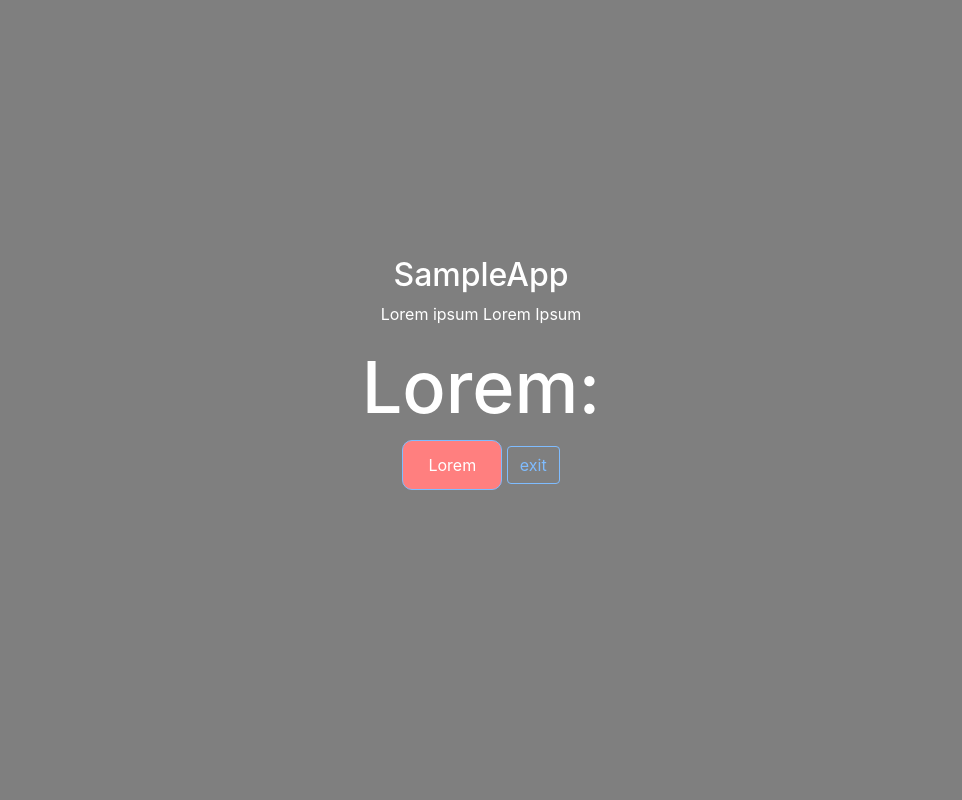
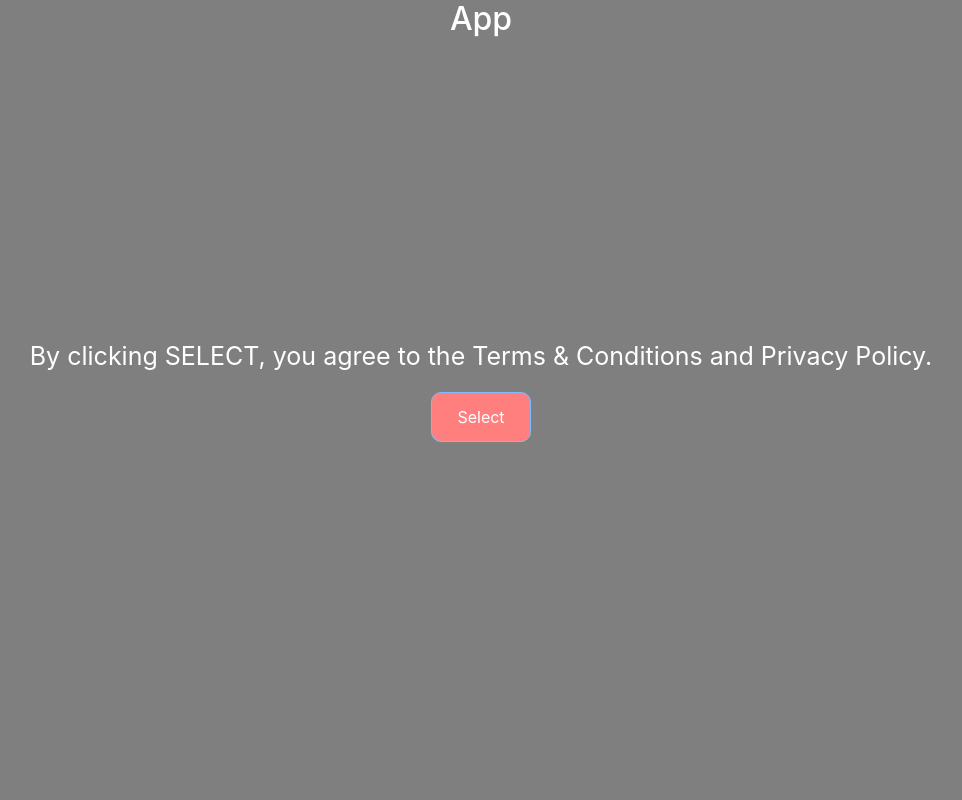
Before and after one commit to jrmronquillo/Controller-App, a Flask app: page /sampleApp2 in a window 1280 px wide. Shown: the whole page, without its empty margins (159-1121 px from the left). Run offline with Flask 2, Linux system fonts and the light colour scheme; parts of the project's set-up code (start-up, migrations or seed data) failed here and were passed over; some libraries are stand-ins or nearby versions.

Commit message:
changed mockup text

```diff
--- a/main/templates/sampleApp2.html
+++ b/main/templates/sampleApp2.html
@@ -4,7 +4,7 @@
 	<title>Sample App</title>
 		<link rel="stylesheet" href="https://maxcdn.bootstrapcdn.com/bootstrap/4.0.0/css/bootstrap.min.css" integrity="sha384-Gn5384xqQ1aoWXA+058RXPxPg6fy4IWvTNh0E263XmFcJlSAwiGgFAW/dAiS6JXm" crossorigin="anonymous">
 	<style>
-		.container-full {
+		.contain-full {
 			position: fixed;
 			top:0px;
 			left:0px;
@@ -14,23 +14,25 @@
 			height: 100%;
 			text-align: center;
 		}
-		.main-title, #key-down {
-			top: 90%;
+		.header{
+			vertical-align: top;
+		}
+		.main-title, #key-down, .main {
+			margin-top: 300px;
 			color:white;
-			font-size:72px;
-			vertical-align: middle;
-			line-height: 90px;
-
+			font-size:25px;
 		}
 		#button1{
+			justify-content: right;
 			background-color: red;
 			width: 100px;
 			height: 50px;
 			border-radius: 10px;
 			color: white;
+			margin-right: 0px;
 		}
-		h2{
-			margin-top:20%;
+		.footer{
+			align-content: flex-end;
 		}
 	</style>
 	<script type="text/javascript">
@@ -48,6 +50,9 @@
 			//Fall through like it does below.
 			switch(code){
         case 13: // Select / Enter
+        case 32:
+        	alert("test");
+        	break;
         case 48 : // 0
         case 49 : // 1
         case 50 : // 2
@@ -113,15 +118,20 @@
 	</script>
 </head>
 <body>
-	<div class="container-full">
-		<h2 style='color:white'>SampleApp </h2>
-		<p style='color:white'>Lorem ipsum Lorem Ipsum</p>
-		<h1 class="main-title">Lorem:</h1>
-		<div id="key-down"></div>
-		<div id='myiframe'>
+	<div class="contain-full">
+		<div class="header">
+			<h2 style='color:white'> App </h2>
+			<div id="key-down"></div>
+			<div id='myiframe'>
 		</div>
-		<button id="button1" type="button" class="btn btn-outline-primary">Lorem</button>
-		<button id="exit" type="button" class="btn btn-outline-primary" onclick="exiter()">exit</button>
+		<div class="main">
+			<p style='color:white'>By clicking SELECT, you agree to the Terms & Conditions and Privacy Policy.</p>
+
+			</div>
+		</div>
+		<div class="footer">
+			<button id="button1" type="button" class="btn btn-outline-primary">Select</button>
+		</div>
 	</div>
 	<script type="text/javascript" src="app.js"></script>
 </body>
```
